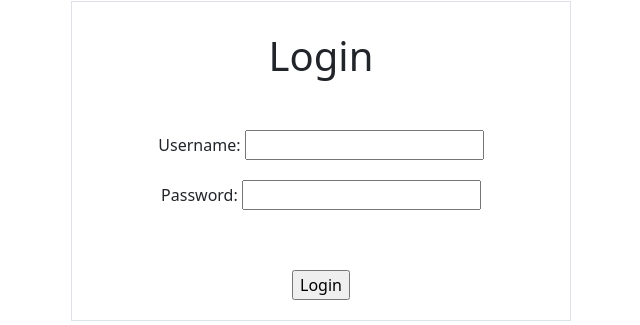
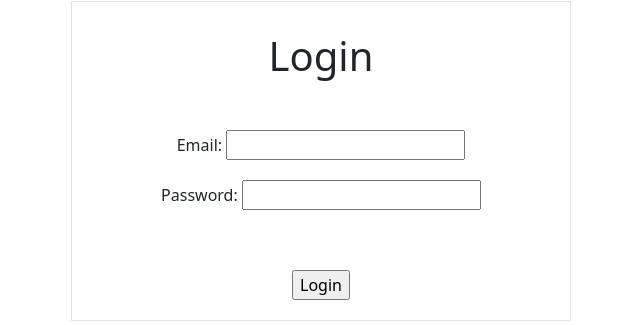
Before and after one commit to Code-Crusaders-00/CareerPath-Pro, a Node server app: page /login in a window 1280 px wide. Shown: the part 190-515 px from the top of the page, without its empty margins (319-959 px from the left). Run offline with Node 20, Linux system fonts and the light colour scheme.

Commit message:
fix id and path

```diff
--- a/Project Code/views/pages/home.ejs
+++ b/Project Code/views/pages/home.ejs
@@ -16,7 +16,7 @@
         </div>
 
         <div>
-            <a href="/jobBoard">Find Jobs</a>
+            <a href="/jobs">Find Jobs</a>
         </div>
 
 
--- a/Project Code/views/pages/login.ejs
+++ b/Project Code/views/pages/login.ejs
@@ -6,12 +6,12 @@
      <h1 style="margin-top:30px">Login</h1>
         <form action="/login" method="POST" style="margin-top:50px">
             <div style="margin-bottom:20px">
-            <label for="name" >Username: </label>
-            <input required type="text"  id="username" name="username" />
+            <label for="email" >Email: </label>
+            <input required type="text"  id="email" name="email" />
         </div>
         <div>
             <label for="password">Password:  </label>
-            <input required type="text" id="password" name="password" />
+            <input required type="password" id="password" name="password" />
         </div>
             <input style="margin-top:60px; margin-bottom: 20px;"type="submit" value="Login" />
         </form>
```
